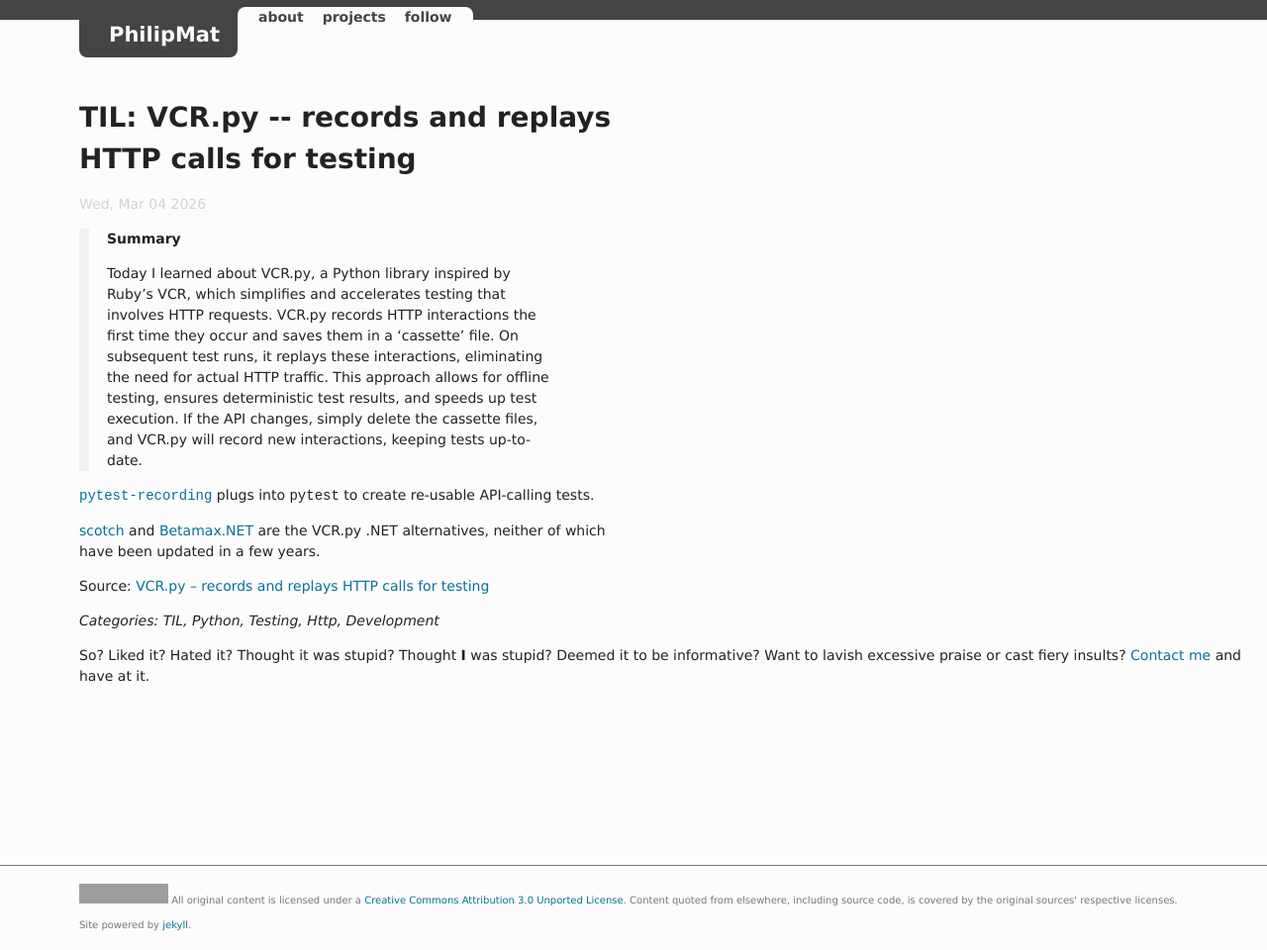
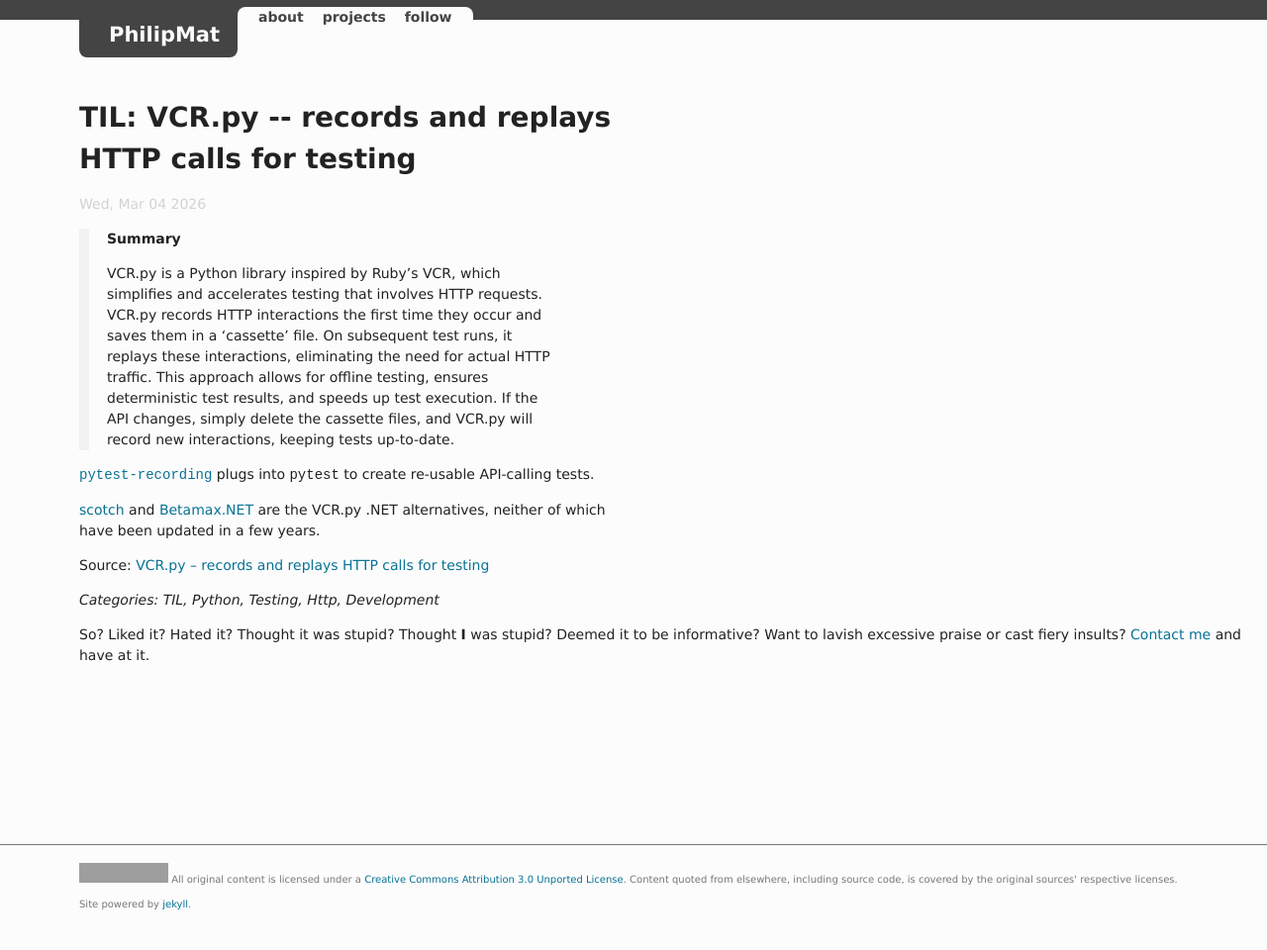
Before and after one commit to philipmat/philipmat.github.io, a Jekyll site: the page built from _posts/2026-03-04-vcr-py-streamline-http-testing-python.md, in a window 1280 px wide. Shown: the whole page at 99% size. Built offline with Jekyll 4.4.1, drawn with Linux system fonts in a browser that asks for light colours; after the commit the page ends 939 px from its top, so only the background shows below that; grey boxes are pictures that could not be loaded.

Commit message:
removes the "TIL" from the summary

```diff
--- a/_posts/2026-03-04-vcr-py-streamline-http-testing-python.md
+++ b/_posts/2026-03-04-vcr-py-streamline-http-testing-python.md
@@ -9,7 +9,7 @@
 
 > **Summary**
 >
-> Today I learned about VCR.py, a Python library inspired by Ruby's VCR, which simplifies and accelerates testing that involves HTTP requests. VCR.py records HTTP interactions the first time they occur and saves them in a 'cassette' file. On subsequent test runs, it replays these interactions, eliminating the need for actual HTTP traffic. This approach allows for offline testing, ensures deterministic test results, and speeds up test execution. If the API changes, simply delete the cassette files, and VCR.py will record new interactions, keeping tests up-to-date.
+> VCR.py is a Python library inspired by Ruby's VCR, which simplifies and accelerates testing that involves HTTP requests. VCR.py records HTTP interactions the first time they occur and saves them in a 'cassette' file. On subsequent test runs, it replays these interactions, eliminating the need for actual HTTP traffic. This approach allows for offline testing, ensures deterministic test results, and speeds up test execution. If the API changes, simply delete the cassette files, and VCR.py will record new interactions, keeping tests up-to-date.
 
 [`pytest-recording`](https://github.com/kiwicom/pytest-recording) plugs into `pytest` to create re-usable API-calling tests.
 
```
